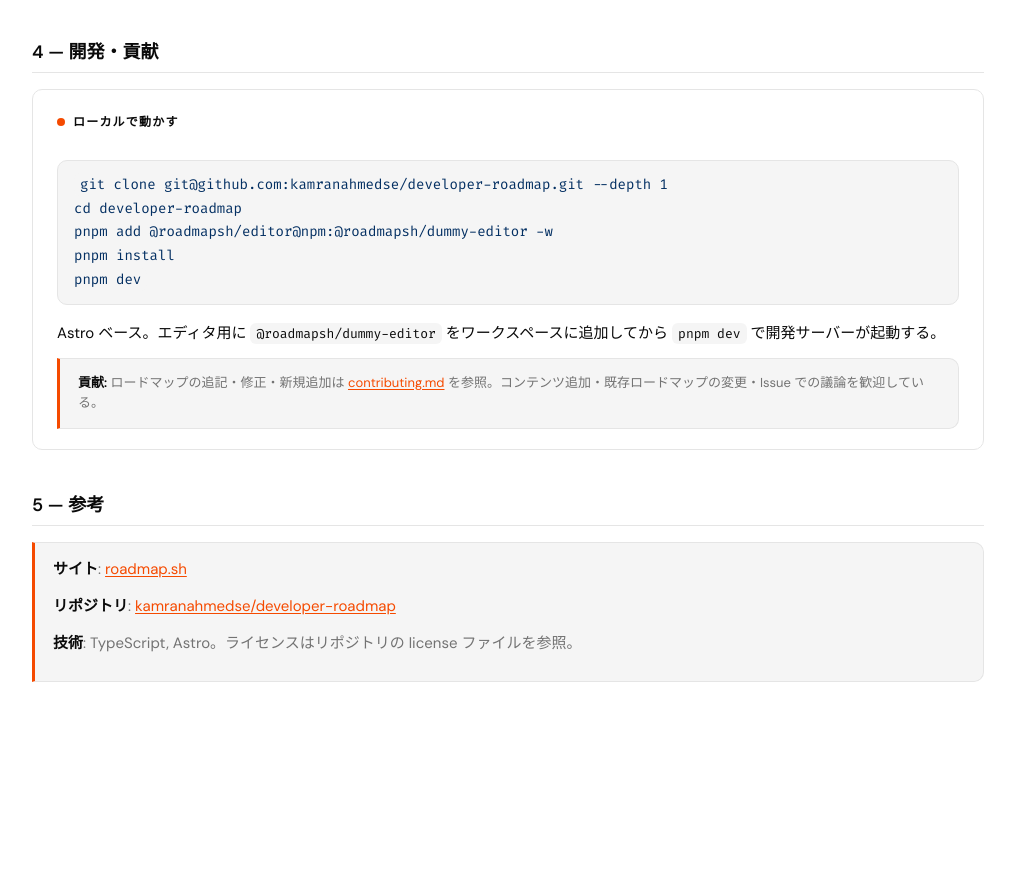
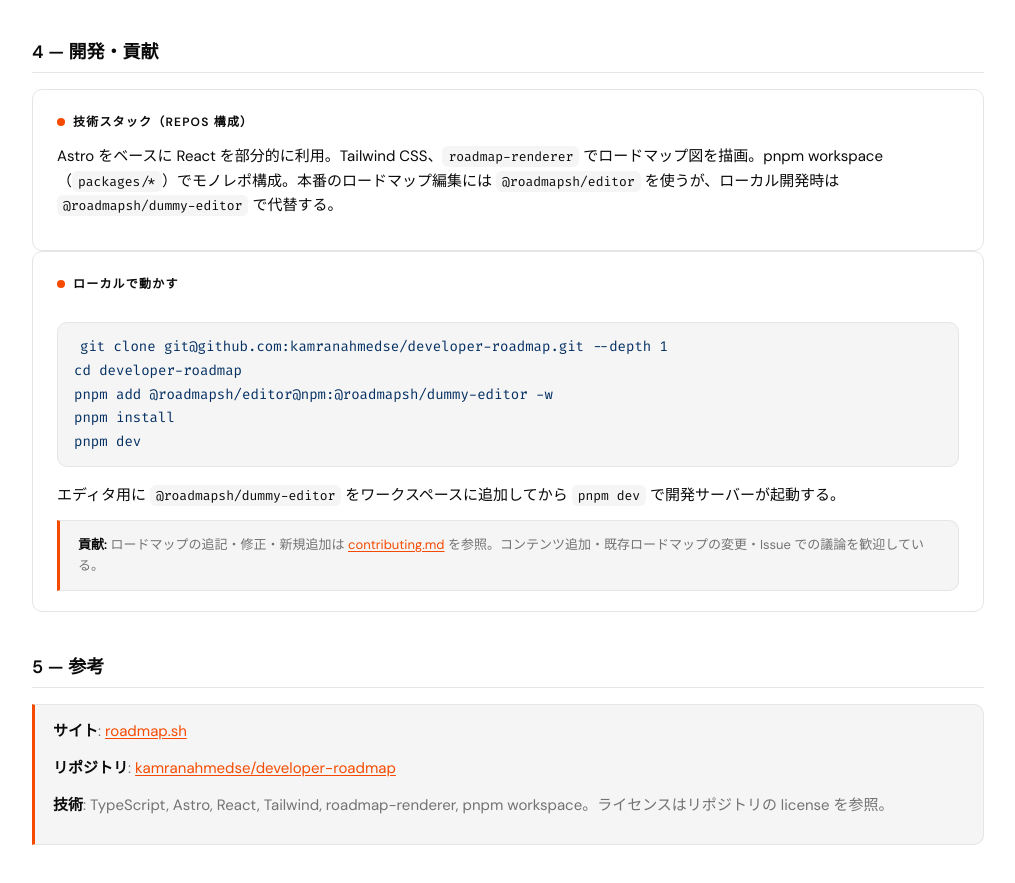
Before and after one commit to 53able/docs-site, a plain HTML site: page docs/developer-roadmap.html in a window 1280 px wide. Shown: the part 1812-2695 px from the top of the page, without its empty margins (256-1271 px from the left). Before the commit the page ends 2534 px from the top, so only its background shows below. Drawn offline with Linux system fonts and the light colour scheme.

Commit message:
docs: developer-roadmap ビジュアル解説を repos 参照で補強

```diff
--- a/docs/developer-roadmap.html
+++ b/docs/developer-roadmap.html
@@ -5,11 +5,13 @@
   <meta name="viewport" content="width=device-width, initial-scale=1.0">
   <title>developer-roadmap（roadmap.sh）— 開発者向けロードマップ</title>
   <meta name="description" content="roadmap.sh 開発者向けロードマップの紹介。">
+  <!-- Unfurl: Open Graph -->
   <meta property="og:type" content="article">
   <meta property="og:locale" content="ja_JP">
   <meta property="og:title" content="developer-roadmap（roadmap.sh）— 開発者向けロードマップ">
   <meta property="og:description" content="roadmap.sh 開発者向けロードマップの紹介。">
   <meta property="og:url" content="https://tadano-go.github.io/docs-site/docs/developer-roadmap.html">
+  <!-- Unfurl: Twitter Card -->
   <meta name="twitter:card" content="summary">
   <meta name="twitter:title" content="developer-roadmap（roadmap.sh）— 開発者向けロードマップ">
   <meta name="twitter:description" content="roadmap.sh 開発者向けロードマップの紹介。">
@@ -270,6 +272,10 @@
 
   <section id="development" class="sec-head">4 — 開発・貢献</section>
   <div class="ve-card" style="--i:0">
+    <span class="ve-section-label"><span class="ve-dot"></span> 技術スタック（repos 構成）</span>
+    <p>Astro をベースに React を部分的に利用。Tailwind CSS、<code>roadmap-renderer</code> でロードマップ図を描画。pnpm workspace（<code>packages/*</code>）でモノレポ構成。本番のロードマップ編集には <code>@roadmapsh/editor</code> を使うが、ローカル開発時は <code>@roadmapsh/dummy-editor</code> で代替する。</p>
+  </div>
+  <div class="ve-card" style="--i:0">
     <span class="ve-section-label"><span class="ve-dot"></span> ローカルで動かす</span>
     <div class="ve-code-block">
       <pre><code>git clone git@github.com:kamranahmedse/developer-roadmap.git --depth 1
@@ -278,7 +284,7 @@ pnpm add @roadmapsh/editor@npm:@roadmapsh/dummy-editor -w
 pnpm install
 pnpm dev</code></pre>
     </div>
-    <p>Astro ベース。エディタ用に <code>@roadmapsh/dummy-editor</code> をワークスペースに追加してから <code>pnpm dev</code> で開発サーバーが起動する。</p>
+    <p>エディタ用に <code>@roadmapsh/dummy-editor</code> をワークスペースに追加してから <code>pnpm dev</code> で開発サーバーが起動する。</p>
     <div class="ve-callout">
       <strong>貢献:</strong> ロードマップの追記・修正・新規追加は <a href="https://github.com/kamranahmedse/developer-roadmap/blob/master/contributing.md" target="_blank" rel="noopener">contributing.md</a> を参照。コンテンツ追加・既存ロードマップの変更・Issue での議論を歓迎している。
     </div>
@@ -288,7 +294,7 @@ pnpm dev</code></pre>
   <div class="ve-callout" style="margin-top:0;">
     <p><strong>サイト</strong>: <a href="https://roadmap.sh" target="_blank" rel="noopener">roadmap.sh</a></p>
     <p><strong>リポジトリ</strong>: <a href="https://github.com/kamranahmedse/developer-roadmap" target="_blank" rel="noopener">kamranahmedse/developer-roadmap</a></p>
-    <p><strong>技術</strong>: TypeScript, Astro。ライセンスはリポジトリの license ファイルを参照。</p>
+    <p><strong>技術</strong>: TypeScript, Astro, React, Tailwind, roadmap-renderer, pnpm workspace。ライセンスはリポジトリの license を参照。</p>
   </div>
   </div><!-- /main -->
 </div><!-- /wrap -->
```
